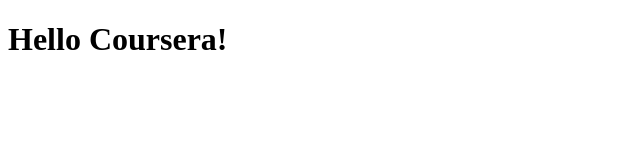
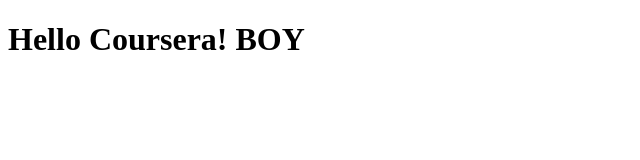
Before and after one commit to Uriel-Kedar/coursera-test, a plain HTML site: page site/index.html in a window 1280 px wide. Shown: the whole page, without its empty margins (0-640 px from the left). Drawn offline with Linux system fonts and the light colour scheme.

Commit message:
My First Page

```diff
--- a/site/index.html
+++ b/site/index.html
@@ -11,6 +11,6 @@
 
 </head>
 <body>
-   <h1>Hello Coursera!</h1>
+   <h1>Hello Coursera! BOY</h1>
 </body>
 </html>
```
